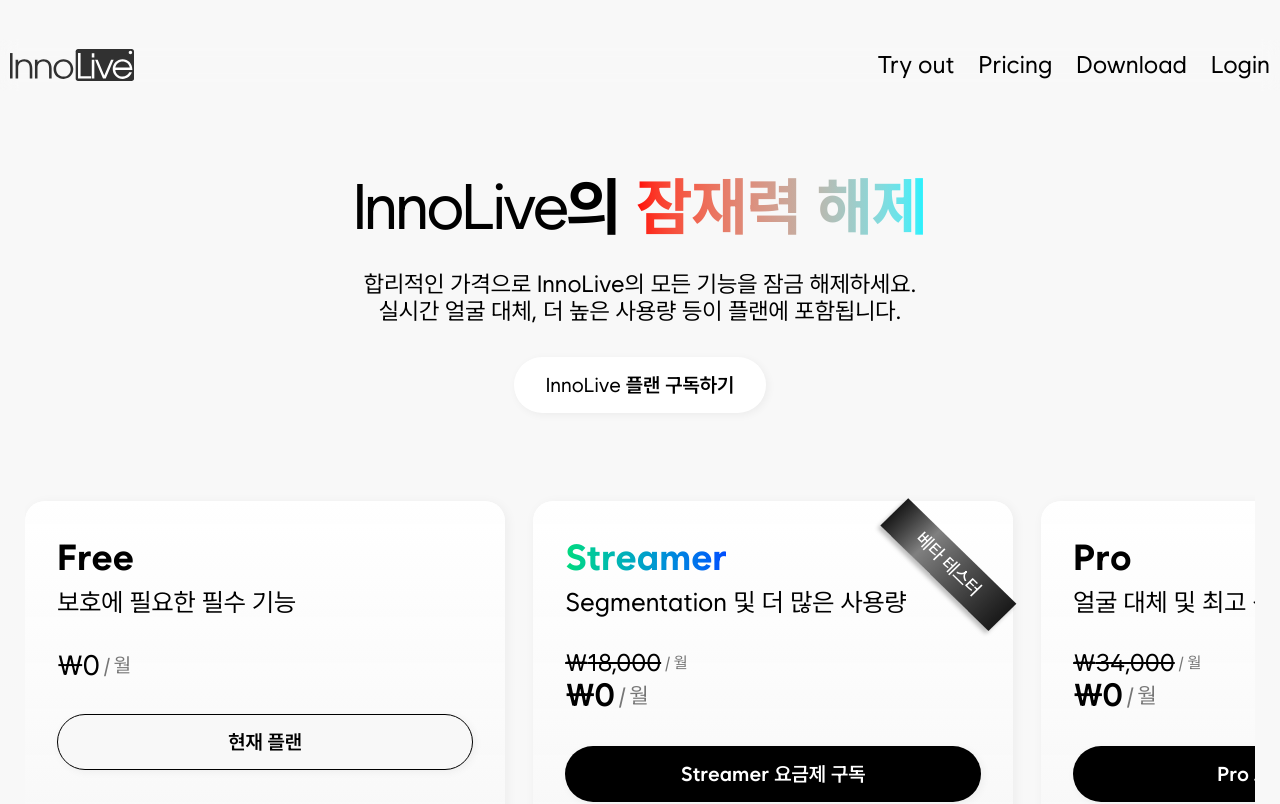
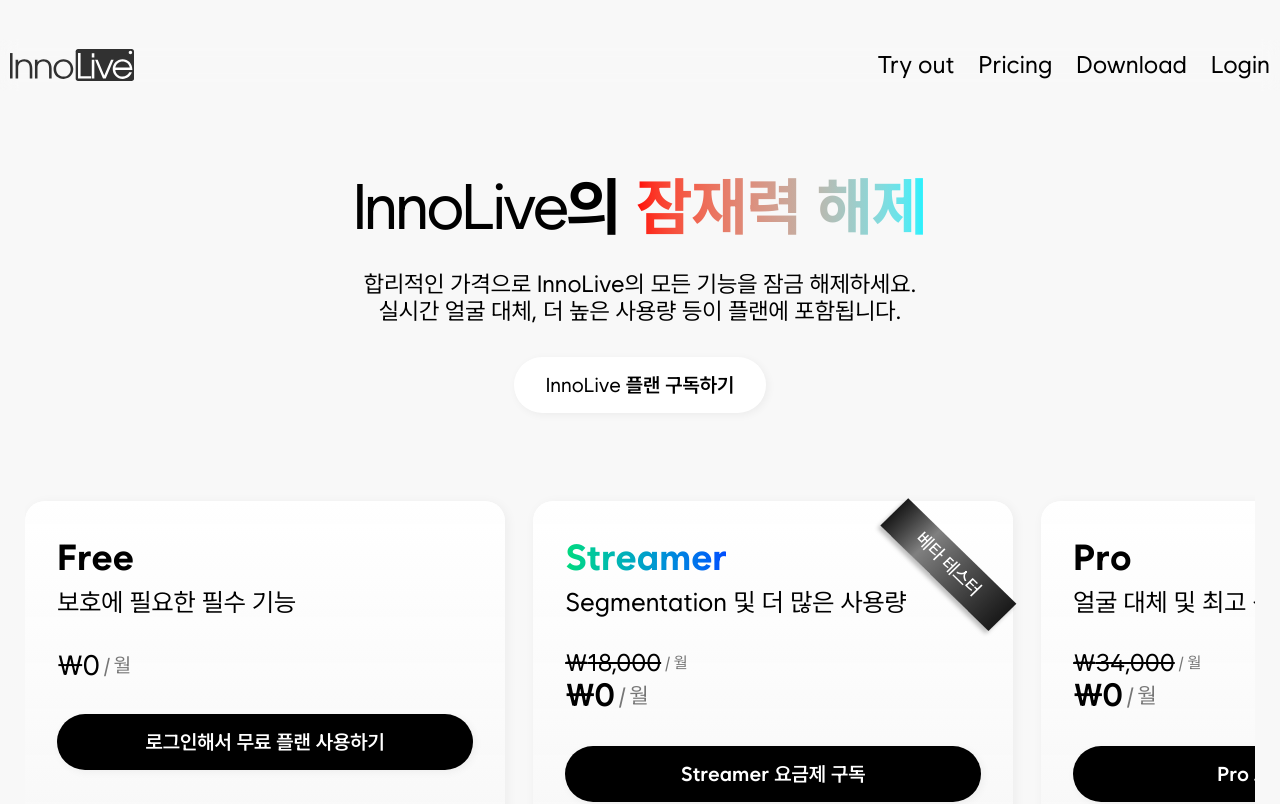
Before and after one commit to team-framework/innolive-client, a Next.js app in the folder apps/landing/: page /pricing in a window 1280 px wide. Shown: the top 804 px of the page. Built offline with nearby package versions, Linux system fonts and the light colour scheme; no server answers.

Commit message:
fix: Free 플랜 CTA 로그인 상태 반영

```diff
--- a/apps/landing/app/pricing/page.tsx
+++ b/apps/landing/app/pricing/page.tsx
@@ -5,6 +5,7 @@ import { Button } from "@/components/button";
 import { PlanCard } from "@/components/plan-card";
 import {businessPlans, personalPlans, Plan} from "@/lib/plans";
 import {SequentialHeroHeading} from "@/components/sequential-hero-heading";
+import {useIsLogined} from "@/hooks/use-is-logined";
 import {useRef} from "react";
 import Image from "next/image";
 
@@ -28,10 +29,14 @@ const Arrow = ({direction, onClick}: { direction: "left" | "right"; onClick: ()
 function PlanScroller({
   label,
   plans,
+  isLogined,
+  isLoading,
   className,
 }: {
   label: string;
   plans: typeof personalPlans;
+  isLogined: boolean;
+  isLoading: boolean;
   className?: string;
 }) {
   const plansRef = useRef<HTMLDivElement>(null);
@@ -58,7 +63,11 @@ function PlanScroller({
       <Arrow direction="left" onClick={() => handleScroll("l")}/>
       {plans.map((plan: Plan) => (
         <div key={plan.id} className="w-[min(100%,30rem)] shrink-0 snap-start">
-          <PlanCard plan={plan} />
+          <PlanCard
+            plan={plan}
+            isLogined={isLogined}
+            isLoading={isLoading}
+          />
         </div>
       ))}
       <Arrow direction="right" onClick={() => handleScroll("r")}/>
@@ -81,6 +90,7 @@ function TermsNote() {
 }
 
 export default function PricingPage() {
+  const { isLogined, isLoading } = useIsLogined();
   const segments = [
     { text: "InnoLive", className: "font-normal tracking-[-0.05em]" },
     { text: "의 ", className: "" },
@@ -110,7 +120,12 @@ export default function PricingPage() {
         </div>
 
         <div className="flex w-full max-w-[102.5rem] flex-col items-center gap-[2.625rem]">
-          <PlanScroller label="개인 요금제" plans={personalPlans} />
+          <PlanScroller
+            label="개인 요금제"
+            plans={personalPlans}
+            isLogined={isLogined}
+            isLoading={isLoading}
+          />
           <TermsNote />
         </div>
       </section>
@@ -135,6 +150,8 @@ export default function PricingPage() {
           <PlanScroller
             label="기업 요금제"
             plans={businessPlans}
+            isLogined={isLogined}
+            isLoading={isLoading}
             className="min-[68rem]:justify-center"
           />
           <TermsNote />
--- a/apps/landing/components/plan-card.tsx
+++ b/apps/landing/components/plan-card.tsx
@@ -64,7 +64,15 @@ function PriceLine({
   );
 }
 
-export function PlanCard({ plan }: { plan: Plan }) {
+export function PlanCard({
+  plan,
+  isLogined,
+  isLoading,
+}: {
+  plan: Plan;
+  isLogined: boolean;
+  isLoading: boolean;
+}) {
   const footnotesId = plan.footnotes ? `${plan.id}-notes` : undefined;
 
   return (
@@ -112,9 +120,25 @@ export function PlanCard({ plan }: { plan: Plan }) {
           </div>
 
           {plan.cta.current ? (
-            <span className="inline-flex min-h-14 w-full max-w-none items-center justify-center rounded-pill border border-button-secondary bg-background-primary px-8 py-[var(--space-18)] text-xl font-semibold leading-none text-text-primary shadow-button">
-              {plan.cta.label}
-            </span>
+            isLogined || isLoading ? (
+              <Button
+                variant="primary"
+                disabled
+                showChevron={false}
+                className="w-full max-w-none border border-button-secondary"
+              >
+                {isLoading ? "로그인 상태 확인 중" : plan.cta.label}
+              </Button>
+            ) : (
+              <Button
+                variant="secondary"
+                href="/login"
+                showChevron={false}
+                className="w-full max-w-none"
+              >
+                로그인해서 무료 플랜 사용하기
+              </Button>
+            )
           ) : (
             <Button
               variant="secondary"
```
